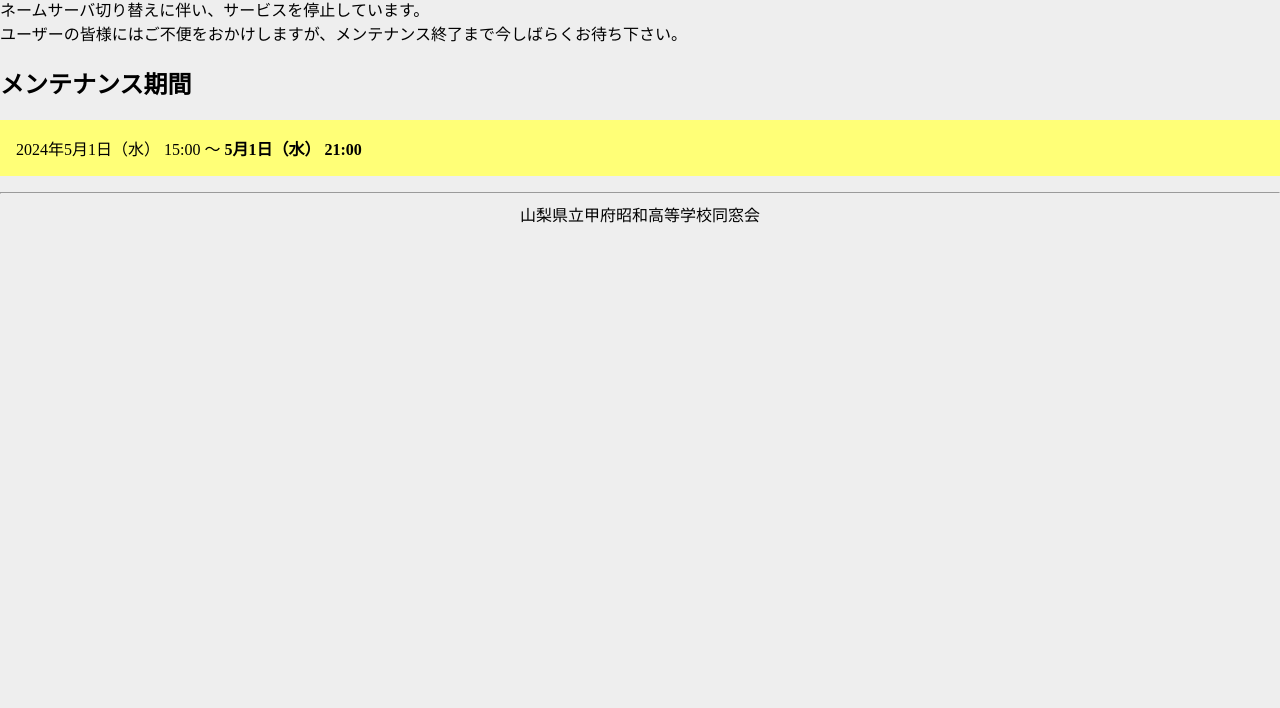
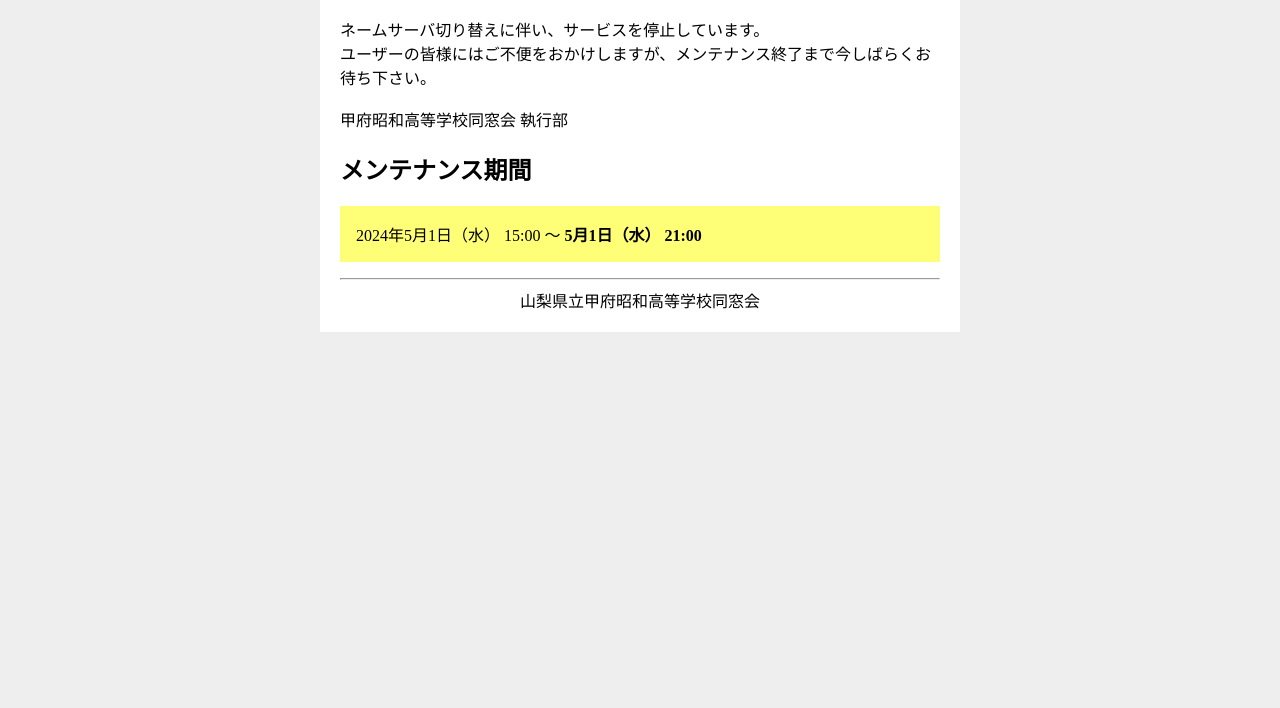
Before and after one commit to yuukis/shiei-net-maintainance, a plain HTML site: page index.html in a window 1280 px wide. Shown: the part 92-800 px from the top of the page. Drawn offline with Linux system fonts and the light colour scheme.

Commit message:
Update index.html

```diff
--- a/index.html
+++ b/index.html
@@ -10,7 +10,7 @@
     padding: 0;
     background: #eee;
   }
-  #conainer {
+  #container {
     margin: 0 auto;
     padding: 20px;
     max-width: 600px;
@@ -38,6 +38,8 @@
     <p>
       ネームサーバ切り替えに伴い、サービスを停止しています。<br>
       ユーザーの皆様にはご不便をおかけしますが、メンテナンス終了まで今しばらくお待ち下さい。<br>
+      <br>
+      甲府昭和高等学校同窓会 執行部
     </p>
     <h2>メンテナンス期間</h2>
     <p class="warn">
```
